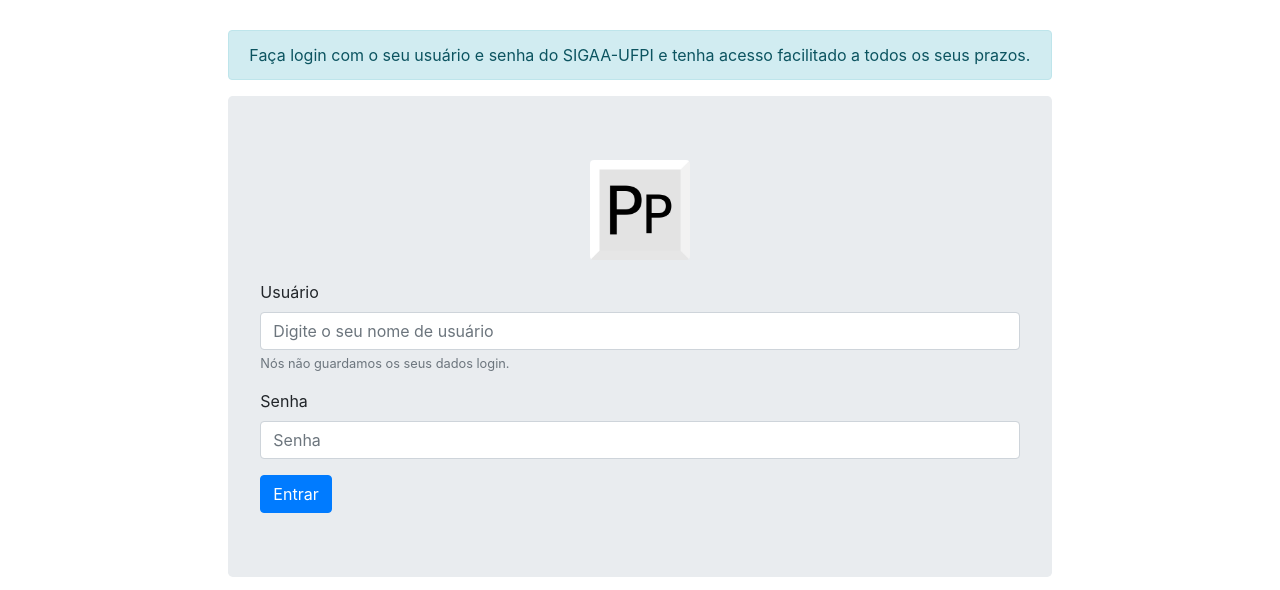
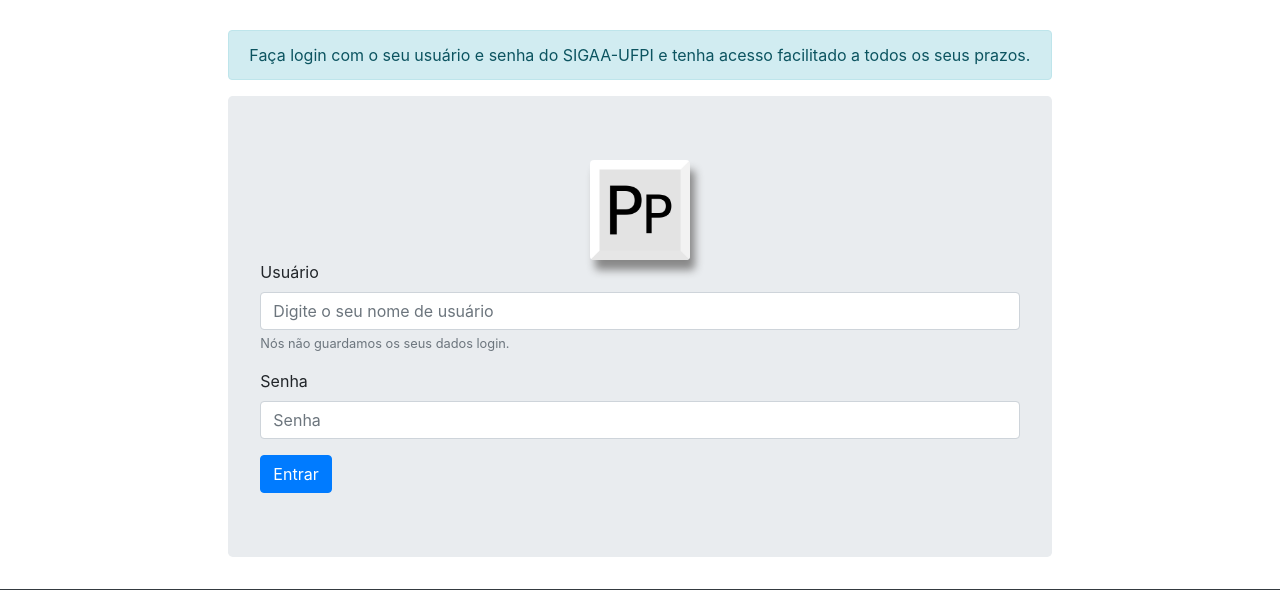
Before and after one commit to italberto/prazo-pratico-free, a Python web app: template templates/login.html in a window 1280 px wide. Shown: the part 56-646 px from the top of the page. Run offline with Jinja, Linux system fonts and the light colour scheme; the template is opened without the code that fills it, so the values that code supplies are empty; some libraries are stand-ins or nearby versions.

Commit message:
ajusting shadow box

```diff
--- a/styles/style.css
+++ b/styles/style.css
@@ -4,6 +4,10 @@ body {
 
 nav {
     margin-bottom: 30px;
+}
+
+.logo {
+
 }
 
 .classes h1 {
@@ -18,6 +22,10 @@ nav {
 
 #image-donation {
     margin-bottom: 20px;
+
+}
+#image {
+    box-shadow: 5px 10px 8px #888888;
 }
 footer {
     background-color: #343A40;
--- a/templates/login.html
+++ b/templates/login.html
@@ -25,7 +25,7 @@
             </div>
 
             <div class="jumbotron ">
-                <img id="image-donation" src="/styles/favicon.png" class="rounded mx-auto d-block" width="100px;" alt="...">
+                <img id="image" src="/styles/favicon.png" class="rounded mx-auto d-block" width="100px;" alt="...">
                 <form method="post">
                   <div class="form-group">
                     <label for="usuario">Usuário</label>
@@ -36,15 +36,15 @@
                     <label for="exampleInputPassword1">Senha</label>
                     <input type="password" class="form-control" id="exampleInputPassword1" placeholder="Senha" name="password" required value="">
                   </div>
+                    {% if error %}
+                        <div class="alert alert-danger" role="alert">
+                            {{ error.decode('utf-8') }}
+                        </div>
+                    {% endif %}
                   <button type="submit" class="btn btn-primary">Entrar</button>
                 </form>
             </div>
 
-            {% if error %}
-            <div class="alert alert-danger" role="alert">
-              {{ error.decode('utf-8') }}
-            </div>
-            {% endif %}
 
     </div>
 
```
Also changed, not shown: 1 other file.
